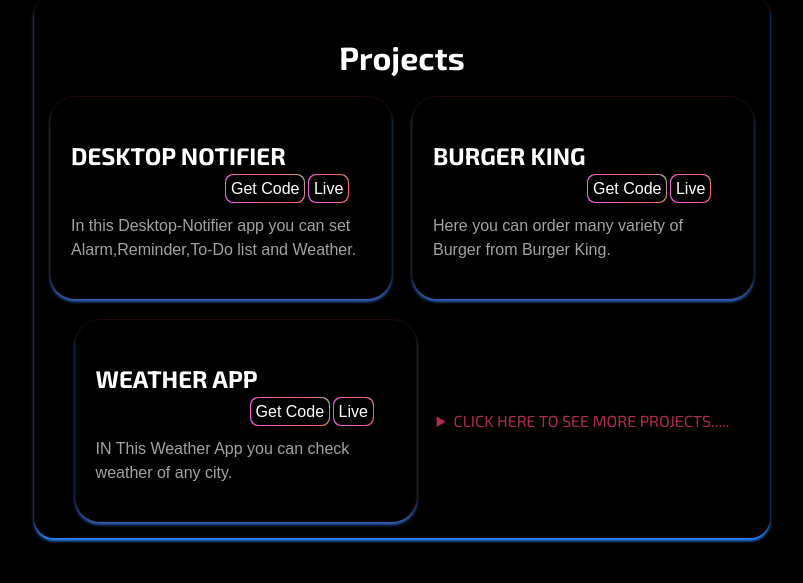
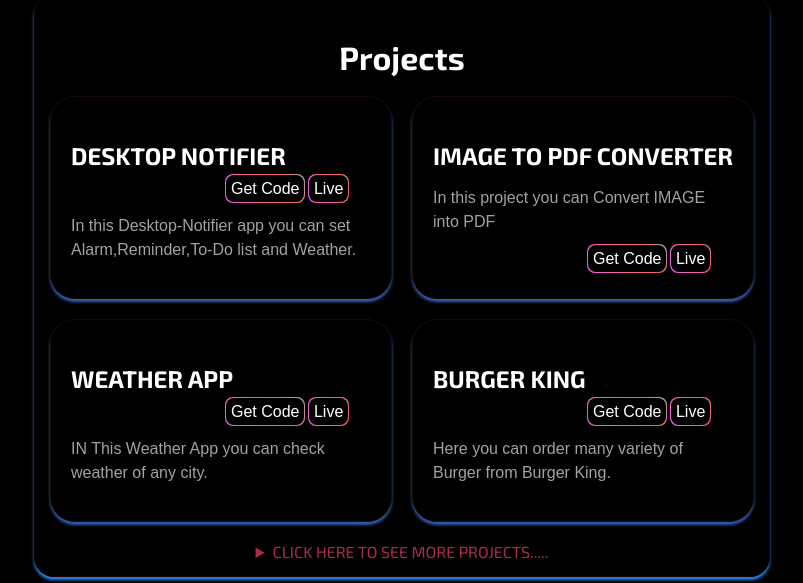
Before and after one commit to Nitin8360/Nitin-s-Portfolio, a plain HTML site: page index.html in a window 1280 px wide. Shown: the part 1411-1994 px from the top of the page, without its empty margins (238-1041 px from the left). Drawn offline with Linux system fonts and the light colour scheme.

Commit message:
new project

```diff
--- a/index.html
+++ b/index.html
@@ -109,10 +109,10 @@
         <p>In this Desktop-Notifier app you can set Alarm,Reminder,To-Do list and Weather.</p>
       </div>
       <div class="project-box">
-        <h3>BURGER KING</h3>
-        <a href="https://github.com/Nitin8360/Burger.git" target="_blank">Get Code</a>
-        <a href="servernotfound.html">Live</a>
-        <p>Here you can order many variety of Burger from Burger King.</p>
+        <h3>IMAGE TO PDF CONVERTER</h3>
+        <p>In this project you can Convert IMAGE into PDF</p>
+        <a href="https://github.com/Nitin8360/image-to-pdf-project" target="_blank">Get Code</a>
+        <a href="https://image-to-pdf-project.vercel.app/" target="_blank">Live</a>
       </div>
       <div class="project-box">
         <h3>WEATHER APP</h3>
@@ -120,13 +120,21 @@
         <a href="https://weather-weld-theta.vercel.app/" target="_blank">Live</a>
         <p>IN This Weather App you can check weather of any city.</p>
       </div>
+      <div class="project-box">
+        <h3>BURGER KING</h3>
+        <a href="https://github.com/Nitin8360/Burger.git" target="_blank">Get Code</a>
+        <a href="servernotfound.html">Live</a>
+        <p>Here you can order many variety of Burger from Burger King.</p>
+      </div>
       <details id="detail">
         <summary>
           CLICK HERE TO SEE MORE PROJECTS.....
         </summary>
         <div class="project-box">
-          <h3>Project 4</h3>
-          <p>#</p>
+          <h3>Project 5</h3>
+          <a href="#"">GET CODE</a>
+          <a href="#">LIVE</a>
+          <p>...............................NOTHING...............................</p>
         </div>
       </details>
     </div>
```
